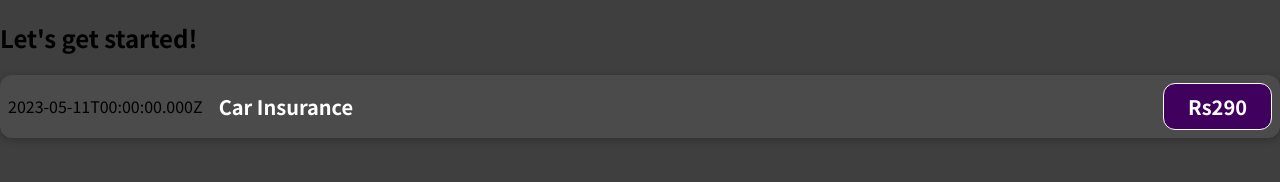
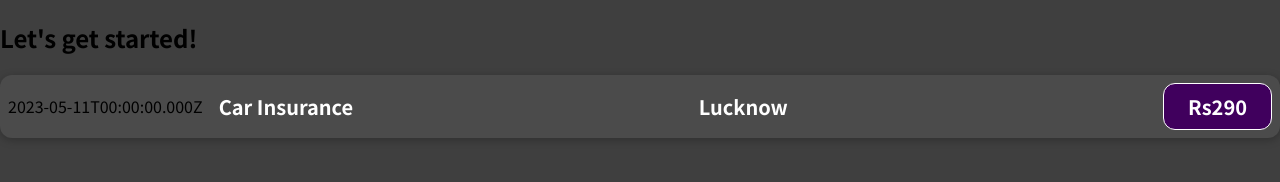
Before and after one commit to ZahidAli254/React-, a JavaScript app: page / in a window 1280 px wide. Shown: the top 182 px of the page. Built offline with nearby package versions, Linux system fonts and the light colour scheme.

Commit message:
Outputting DynamicData

```diff
--- a/src/component/ExpenseItem.js
+++ b/src/component/ExpenseItem.js
@@ -4,13 +4,13 @@ function ExpenseItem (){
    const expenseDate =new Date(2023, 4, 11);
     const expenseTitle = 'Car Insurance';
     const expenseAmount ='290'
-   // const LocationOfExpenditure='Lucknow';
+   const LocationOfExpenditure='Lucknow';
     return(
     <div className='expense-item'>
     <div >{expenseDate.toISOString()}</div>
     <div className='expense-item__description'>
         <h2>{expenseTitle}</h2>
-        {/* <h2>{LocationOfExpenditure}</h2> */}
+        <h2>{LocationOfExpenditure}</h2>
         <div className='expense-item__price'>Rs{expenseAmount}</div>
       </div>
     </div>
```
